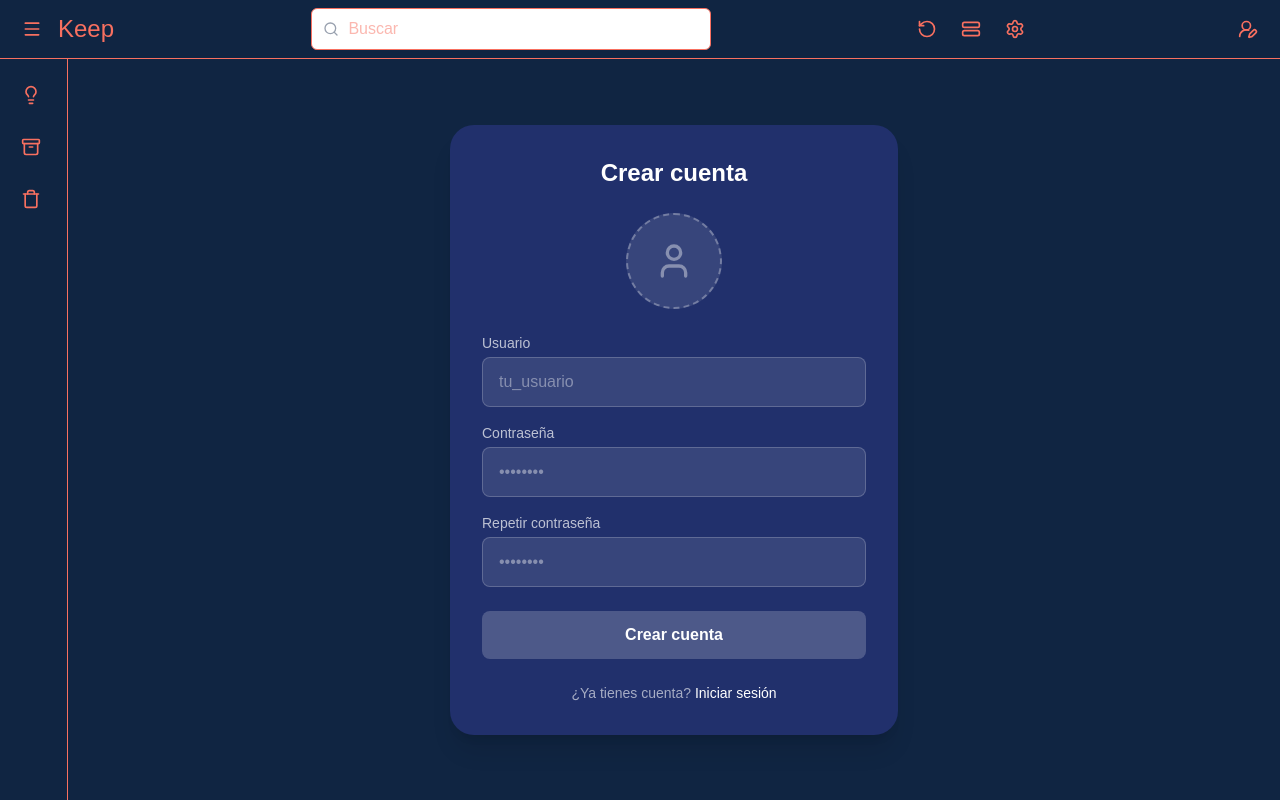
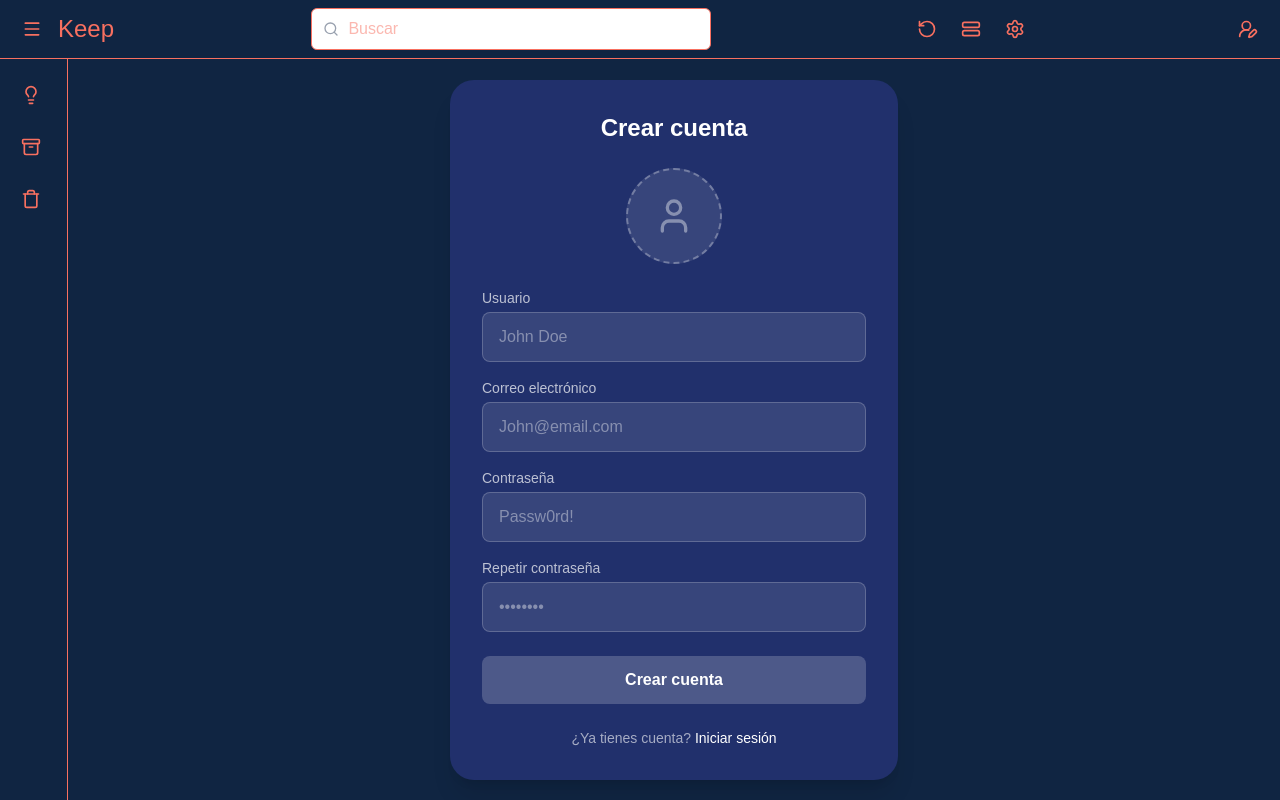
Before and after one commit to DeiNas77/google-keep-clone-frontend, a Next.js app: page /register in a window 1280 px wide. Built offline with nearby package versions, Linux system fonts and the light colour scheme.

Commit message:
GKCF-07 | feat: prepare auth frontend with axios and form fields
- install axios@1.20.0 (exact, no caret)
- add email field to register form (matches backend registerSchema)
- login field accepts email or username (identifier)
- password placeholder hints minimum strength requirement

```diff
--- a/package.json
+++ b/package.json
@@ -9,6 +9,7 @@
     "lint": "eslint"
   },
   "dependencies": {
+    "axios": "1.20.0",
     "lucide-react": "0.563.0",
     "next": "16.1.5",
     "react": "19.2.3",
--- a/src/app/login/page.tsx
+++ b/src/app/login/page.tsx
@@ -11,13 +11,16 @@ export default function LoginPage() {
         <form className="flex flex-col gap-4">
           <div>
             <label className="block text-sm text-white/70 mb-1">
-              Correo electrónico
+              Email o usuario
             </label>
             <input
-              type="email"
+              type="text"
               className="w-full px-4 py-3 rounded-lg bg-white/10 border border-white/20 text-white placeholder-white/40 outline-none focus:border-white/50 transition-colors"
-              placeholder="tu@email.com"
+              placeholder="john@email.com o John Doe"
             />
+            <p className="text-xs text-white/40 mt-1">
+              Puedes iniciar sesión con tu correo o tu usuario
+            </p>
           </div>
           <div>
             <label className="block text-sm text-white/70 mb-1">
--- a/src/app/register/page.tsx
+++ b/src/app/register/page.tsx
@@ -29,7 +29,17 @@ export default function RegisterPage() {
             <input
               type="text"
               className="w-full px-4 py-3 rounded-lg bg-white/10 border border-white/20 text-white placeholder-white/40 outline-none focus:border-white/50 transition-colors"
-              placeholder="tu_usuario"
+              placeholder="John Doe"
+            />
+          </div>
+          <div>
+            <label className="block text-sm text-white/70 mb-1">
+              Correo electrónico
+            </label>
+            <input
+              type="email"
+              className="w-full px-4 py-3 rounded-lg bg-white/10 border border-white/20 text-white placeholder-white/40 outline-none focus:border-white/50 transition-colors"
+              placeholder="John@email.com"
             />
           </div>
           <div>
@@ -39,7 +49,7 @@ export default function RegisterPage() {
             <input
               type="password"
               className="w-full px-4 py-3 rounded-lg bg-white/10 border border-white/20 text-white placeholder-white/40 outline-none focus:border-white/50 transition-colors"
-              placeholder="••••••••"
+              placeholder="Passw0rd!"
             />
           </div>
           <div>
```
Also changed, not shown: 1 other file (tests, documents, lock files or other folders).
